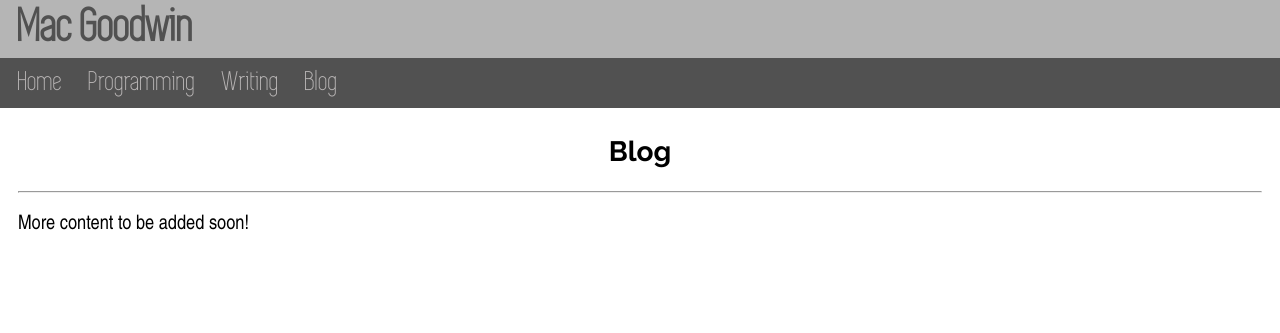
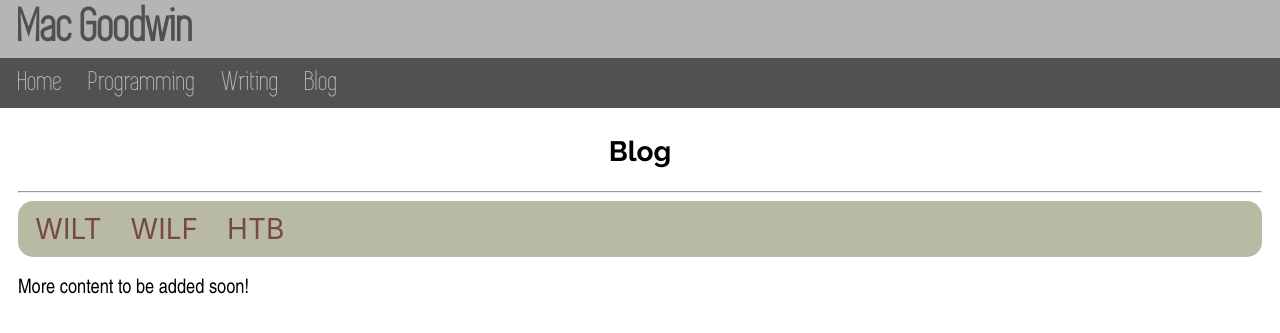
Before and after one commit to Twigonometry/mac-goodwin.com, a Jekyll site: the page built from mac-goodwin/blog.html, in a window 1280 px wide. Shown: the top 333 px of the page. Built offline with Jekyll 4.4.1, drawn with Linux system fonts in a browser that asks for light colours; some web fonts are replaced.

Commit message:
Basic directory structure and nav

```diff
--- a/mac-goodwin/_config.yml
+++ b/mac-goodwin/_config.yml
@@ -6,6 +6,11 @@ url: "" # the base hostname & protocol for your site, e.g. http://example.com
 twitter_username: mac__goodwin
 github_username:  Twigonometry
 
+blog_categories:
+- WILT
+- WILF
+- HTB
+
 collections:
   prog-showcases:
     output: true
--- /dev/null
+++ b/mac-goodwin/_sass/blogs.scss
@@ -0,0 +1,20 @@
+#categories {
+    font-size: 28px;
+    width: 100%;
+    background-color: #b9baa3;
+    border-radius: 15px;
+}
+
+#categories ul {
+    padding: 0;
+    margin: 0;
+    border: 0;
+}
+
+#categories a {
+    text-decoration: none;
+    color: #764947;
+    display: inline-block;
+    padding: 0.3%;
+    margin: 0.25em 0 0.25em 1.1%;
+}
--- /dev/null
+++ b/mac-goodwin/assets/css/blogs.scss
@@ -0,0 +1,4 @@
+---
+---
+
+@import "blogs";
--- a/mac-goodwin/blog.html
+++ b/mac-goodwin/blog.html
@@ -9,4 +10,12 @@ description: Blog posts about my writing, programming projects, and anything els
     <hr>
 </div>
 
+<div id="categories">
+    <ul>
+        {% for cat in site.blog_categories %}
+            <a href="/blog/{{ cat | downcase }}">{{ cat }}</a>
+        {% endfor %}
+    </ul>
+</div>
+
 <p>More content to be added soon!</p>
--- /dev/null
+++ b/mac-goodwin/blog/htb/index.html
@@ -0,0 +1,6 @@
+---
+layout: default
+title: HTB
+---
+
+<h1>Hack the Box</h1>
--- /dev/null
+++ b/mac-goodwin/blog/wilf/index.html
@@ -0,0 +1,6 @@
+---
+layout: default
+title: WILF
+---
+
+<h1>What I Learned From</h1>
--- /dev/null
+++ b/mac-goodwin/blog/wilt/index.html
@@ -0,0 +1,6 @@
+---
+layout: default
+title: WILT
+---
+
+<h1>What I'm Listening To</h1>
```
Also changed, not shown: other parts of mac-goodwin/blog.html (+1 -0 lines).
